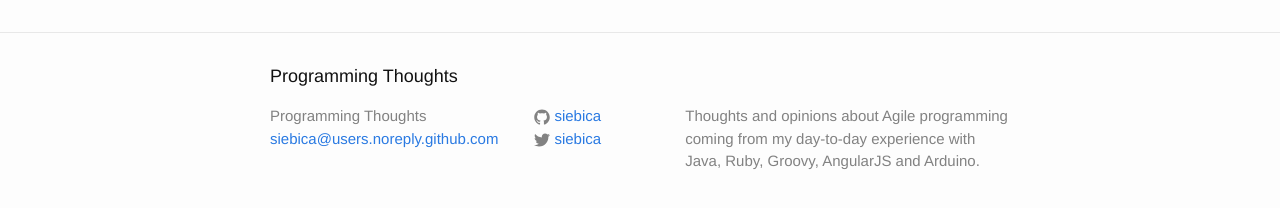
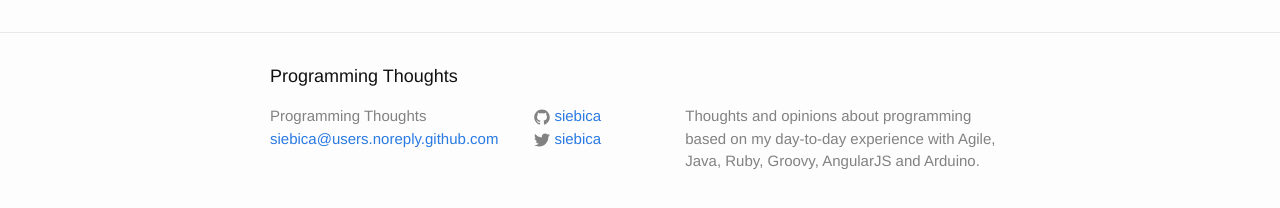
Before and after one commit to limotow/siebica.github.io, a Jekyll site: the page built from index.html, in a window 1280 px wide. Shown: the part 444-652 px from the top of the page. Built offline with Jekyll 4.4.1, drawn with Linux system fonts in a browser that asks for light colours.

Commit message:
Update _config.yml

```diff
--- a/_config.yml
+++ b/_config.yml
@@ -2,8 +2,8 @@
 title: Programming Thoughts
 email: siebica@users.noreply.github.com
 description: > # this means to ignore newlines until "baseurl:"
- Thoughts and opinions about Agile programming coming from my day-to-day
- experience with Java, Ruby, Groovy, AngularJS and Arduino.
+ Thoughts and opinions about programming based on my day-to-day
+ experience with Agile, Java, Ruby, Groovy, AngularJS and Arduino.
 baseurl: "" # the subpath of your site, e.g. /blog/
 url: "https://siebica.github.io" # the base hostname & protocol for your site
 twitter_username: siebica
```
